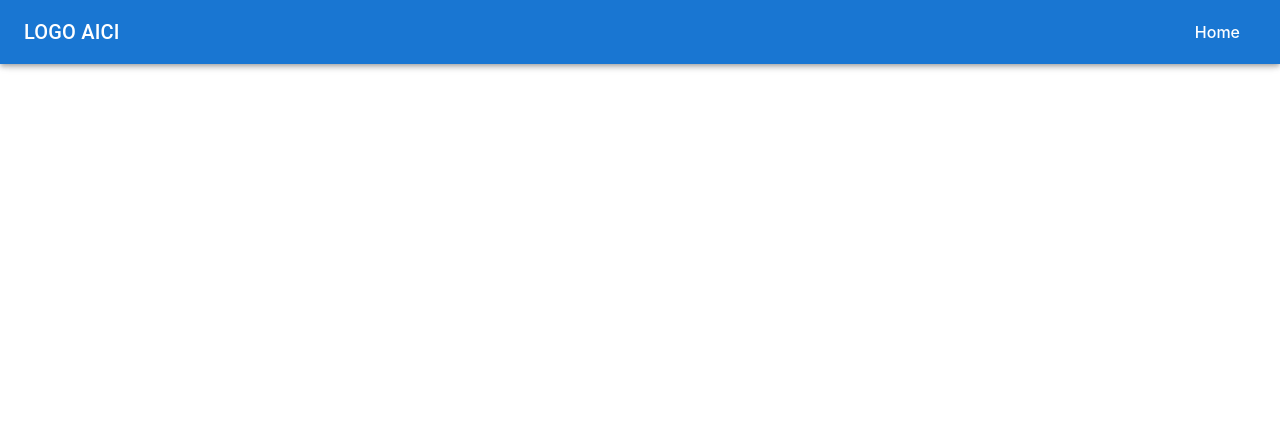
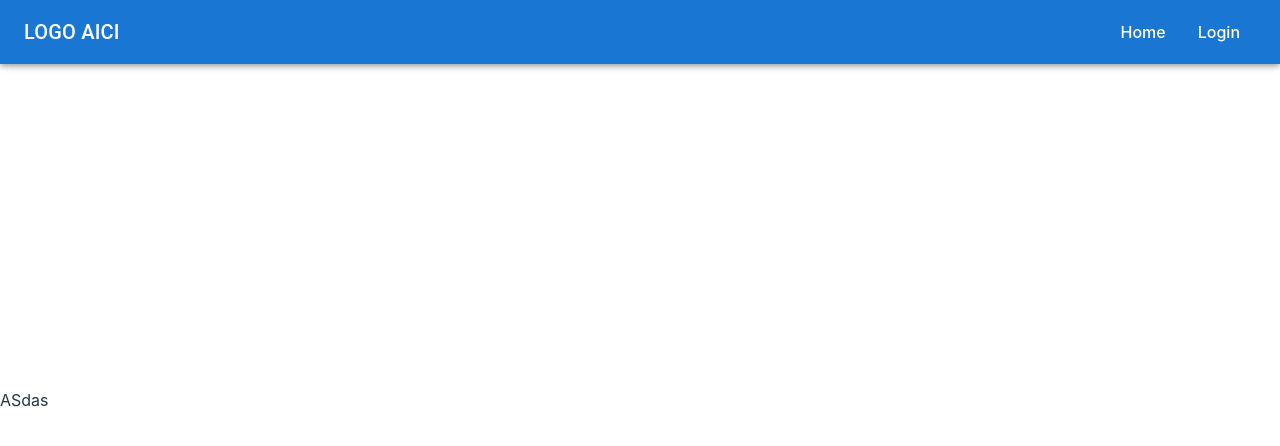
Before and after one commit to iCooKie123/catalog-online, a React (Vite) app: page /login in a window 1280 px wide. Before the commit this address had no page. Shown: the top 446 px of the page. Built offline with nearby package versions, Linux system fonts and the light colour scheme.

Commit message:
Add LoginPage and display logged-in user name on home page

```diff
--- a/src/Routes.tsx
+++ b/src/Routes.tsx
@@ -1,5 +1,5 @@
 import { CustomRoute } from "./models/CustomRoute";
-import { HomePage, TestPage } from "./pages";
+import { HomePage, TestPage, LoginPage } from "./pages";
 
 export const routes: CustomRoute[] = [
 	{
@@ -14,4 +14,10 @@ export const routes: CustomRoute[] = [
 		isPrivate: true,
 		text: "Test",
 	},
+	{
+		path: "login",
+		element: <LoginPage></LoginPage>,
+		isPrivate: false,
+		text: "Login",
+	},
 ];
--- a/src/pages/home/loged-user/LoggedHomePage.tsx
+++ b/src/pages/home/loged-user/LoggedHomePage.tsx
@@ -10,6 +10,7 @@ export const LoggedHomePage = () => {
 		<div>
 			<h1>Home Page</h1>
 			<p>Welcome to the home page!</p>
+			<p>User is logged in :{currentUser?.name}</p>
 		</div>
 	);
 };
--- a/src/pages/index.ts
+++ b/src/pages/index.ts
@@ -1,2 +1,3 @@
 export * from "./home";
 export * from "./test-page";
+export * from "./login-page";
--- /dev/null
+++ b/src/pages/login-page/Login.tsx
@@ -0,0 +1,3 @@
+export const LoginPage = () => {
+	return <p>ASdas</p>;
+};
--- /dev/null
+++ b/src/pages/login-page/hooks.ts
@@ -0,0 +1,3 @@
+export const useLoginPage = () => {
+	return {};
+};
--- /dev/null
+++ b/src/pages/login-page/index.ts
@@ -0,0 +1 @@
+export * from "./Login";
```
Also changed, not shown: src/pages/login-page/validation-schema.ts (added).
